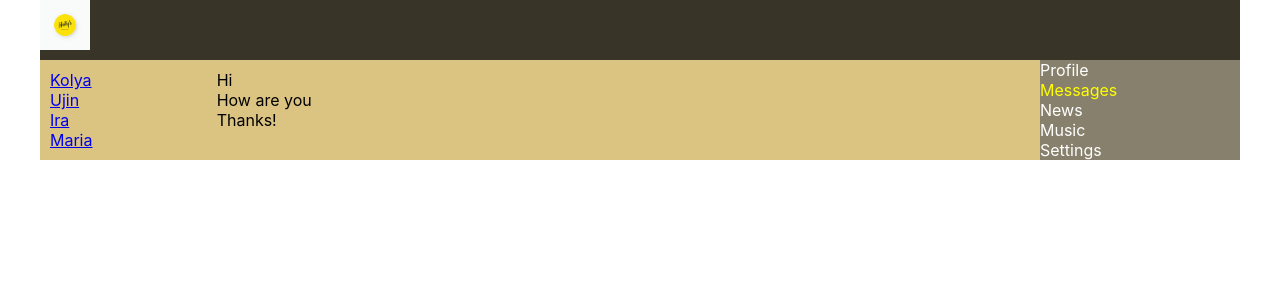
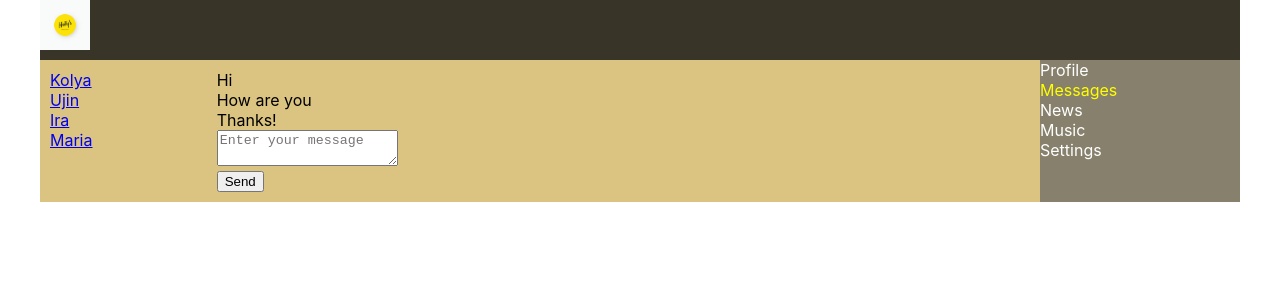
Before and after one commit to nickolayArbuzov/samurai, a React (Create React App) app: page /Dialogs in a window 1280 px wide. Shown: the top 300 px of the page. Built offline with nearby package versions, Linux system fonts and the light colour scheme.

Commit message:
lesson40

```diff
--- a/src/App.js
+++ b/src/App.js
@@ -24,8 +24,7 @@ const App = (props) => {
               dispatch={props.dispatch}/> }/>
 
           <Route path='/Dialogs'
-          render={ () => <Dialogs
-          state={props.state.dialogsPage} /> }/>
+          render={ () => <Dialogs store={props.store}/> }/>
 
           <Route path='/News' component={News}/>
           <Route path='/Music' component={Music}/>
--- a/src/components/Dialogs/Dialogs.js
+++ b/src/components/Dialogs/Dialogs.js
@@ -2,22 +2,44 @@ import React from 'react';
 import s from './Dialogs.module.css';
 import Message from './Message/Message';
 import DialogItem from './DialogItem/DialogItem';
+import {updateNewMessageBodyActionCreator} from '../../redux/state';
+import {sendMessageActionCreator} from '../../redux/state';
 
 
 const Dialogs = (props) => {
 
-    let dialogElements = props.state.dialogsData
+    let state = props.store.getState().dialogsPage;
+
+    let dialogElements = state.dialogsData
         .map(d => <DialogItem name={d.name} id={d.id} />);
 
-    let messageEelements = props.state.messagesData
-        .map(m => <Message message={m.message}/>)
+    let messageEelements = state.messagesData
+        .map(m => <Message message={m.message} />);
+
+    let newMessageBody = state.newMessageBody
+
+    let onSendMessageClick = () => {
+        props.store.dispatch(sendMessageActionCreator());
+    }
+
+    let onNewMessageChange = (e) => {
+        let body = e.target.value;
+        props.store.dispatch(updateNewMessageBodyActionCreator(body));
+    }
+
     return (
         <div className={s.dialogs}>
             <div className={s.dialogsItems}>
                 {dialogElements}
             </div>
             <div className={s.messages}>
-                {messageEelements}
+                <div>{messageEelements}</div>
+                <div>
+                    <div><textarea value={newMessageBody}
+                                    onChange={onNewMessageChange}
+                                    placeholder='Enter your message'></textarea></div>
+                    <div><button onClick={onSendMessageClick}>Send</button></div>
+                </div>
             </div>
         </div>
     )
--- a/src/components/Profile/MyPosts/MyPosts.jsx
+++ b/src/components/Profile/MyPosts/MyPosts.jsx
@@ -1,8 +1,8 @@
 import React from 'react';
 import s from './MyPosts.module.css';
 import Post from './Post/Post';
-import addPostActionCreator from '../../../redux/state';
-import updateNewPostTextActionCreator from '../../../redux/state';
+import {addPostActionCreator} from '../../../redux/state';
+import {updateNewPostTextActionCreator} from '../../../redux/state';
 
 const MyPosts = (props) => {
 
--- a/src/index.js
+++ b/src/index.js
@@ -8,7 +8,7 @@ import App from './App';
 let renderEntireTree = (state) => {
 
     ReactDOM.render(<App state={state}
-                dispatch={store.dispatch.bind(store)}/>,
+                dispatch={store.dispatch.bind(store)} store={store}/>,
                 document.getElementById('root'));
 }
 
--- a/src/redux/state.js
+++ b/src/redux/state.js
@@ -1,5 +1,8 @@
 const ADD_POST = 'ADD-POST';
 const UPDATE_NEW_POST_TEXT = 'UPDATE-NEW-POST-TEXT';
+
+const UPDATE_NEW_MESSAGE_BODY = 'UPDATE-NEW-MESSAGE-BODY';
+const SEND_MESSAGE = 'SEND-MESSAGE';
 
 let store = {
     _state: {
@@ -12,7 +15,7 @@ let store = {
                 {id:5, message:'And about you?',likeCount:2},
                 {id:6, message:'What about you?',likeCount:5}
             ],
-            newPostText: "it-kamasutra.com"
+            newPostText: "Введите текст"
         },
         dialogsPage:{
             dialogsData:[
@@ -25,8 +28,10 @@ let store = {
                 {id:1,message:'Hi'},
                 {id:2,message:'How are you'},
                 {id:3,message:'Thanks!'}
-            ]
-        }
+            ],
+            newMessageBody: ''
+        },
+        sidebar: {}
     },
     getState(){
         return this._state;
@@ -44,10 +49,17 @@ let store = {
             this._state.profilePage.posts.push(newPost);
             this._state.profilePage.newPostText ='';
             this._callSubscriber(this._state);
-        }
-        else if(action.type === UPDATE_NEW_POST_TEXT){
-            this._state.profilePage.newPostText= action.newText;
+        } else if(action.type === UPDATE_NEW_POST_TEXT){
+            this._state.profilePage.newPostText = action.newText;
             this._callSubscriber(this._state);
+        } else if(action.type === UPDATE_NEW_MESSAGE_BODY){
+            this._state.dialogsPage.newMessageBody = action.newText;
+            this._callSubscriber(this._state);
+        } else if(action.type === SEND_MESSAGE){
+            let body = this._state.dialogsPage.newMessageBody;
+            this._state.dialogsPage.newMessageBody = '';
+            this._state.dialogsPage.messagesData.push({id:6, message:body});
+            this._callSubscriber(this.state);
         }
     },
     subscribe(observer) {
@@ -55,10 +67,11 @@ let store = {
     },
 }
 
-export const addPostActionCreator = () => ({type: ADD_POST})
+export const addPostActionCreator = () => ({type: ADD_POST});
+export const updateNewPostTextActionCreator = (text) => ({type: UPDATE_NEW_POST_TEXT, newText: text});
 
-export const updateNewPostTextActionCreator = (text) =>
-    ({type: UPDATE_NEW_POST_TEXT, newText: text})
+export const sendMessageActionCreator = () => ({type: SEND_MESSAGE});
+export const updateNewMessageBodyActionCreator = (text) => ({type: UPDATE_NEW_MESSAGE_BODY, newText: text});
 
 window.store = store;
 export default store;
```
Also changed, not shown: 1 other file (tests, documents, lock files or other folders). Lines whose indentation alone changed are shown as unchanged.
